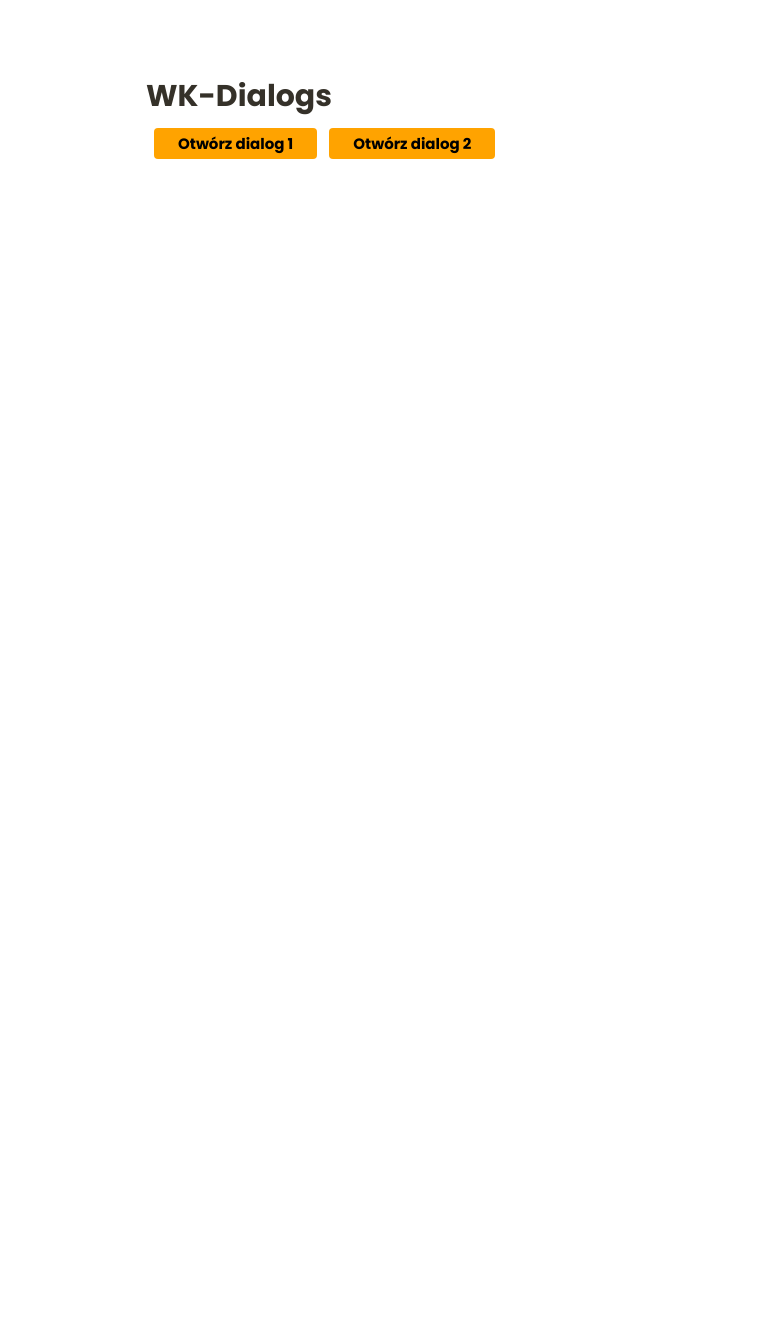
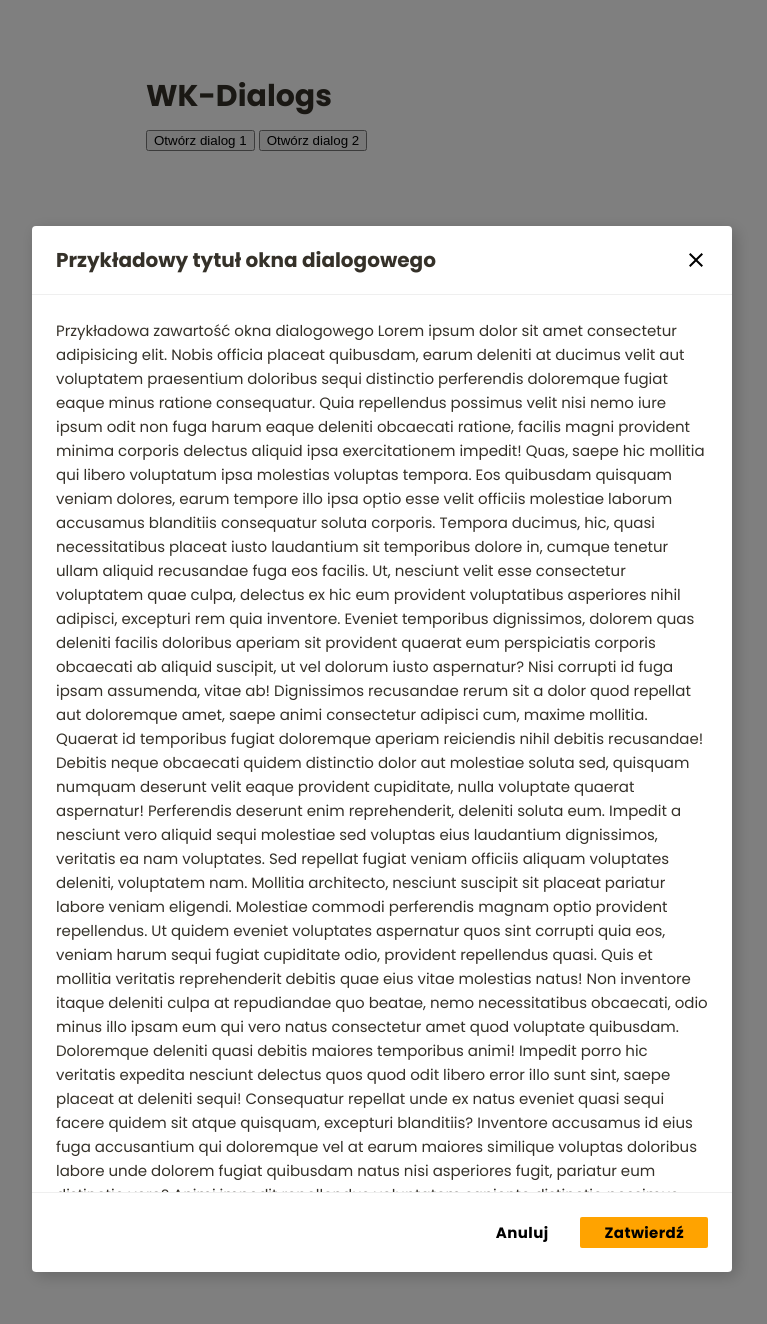
Before and after one commit to wirtuozikodu/wk-dialog, a PHP site: template views/index.twig in a window 1280 px wide. Shown: the top 1324 px of the page, without its empty margins (258-1025 px from the left). Run offline with PHP 8.4, Linux system fonts and the light colour scheme; the template is opened without the code that fills it, so the values that code supplies are empty; some libraries are stand-ins or nearby versions.

Commit message:
Base for new features

```diff
--- a/static/js/wk-dialogs.js
+++ b/static/js/wk-dialogs.js
@@ -66,6 +66,9 @@ function WkDialog(opts) {
     this.is_persistent = ( opts.is_persistent && opts.is_persistent == true ? true : false );
     this.hide_modal = ( opts.hide_modal && opts.hide_modal == true ? true : false );
     this.no_click_animation = ( opts.no_click_animation && opts.no_click_animation == true ? true : false );
+    this.allow_body_scroll = ( opts.allow_body_scroll && opts.allow_body_scroll == true ? true : false );
+    this.openingNode = null;
+    this.closingNode = null;
 
 
     // child elements
@@ -73,8 +76,8 @@ function WkDialog(opts) {
     this.modal = document.querySelector(
         '.wk-dialog-modal[data-dialog="' + this.el_id + '"]'
     );
-    this.popup = document.querySelector(
-        '.wk-dialog-popup[data-dialog="' + this.el_id + '"]'
+    this.window = document.querySelector(
+        '.wk-dialog-window[data-dialog="' + this.el_id + '"]'
     );
 
 
@@ -105,8 +108,13 @@ function WkDialog(opts) {
 
         if(this.value == true) {
             this.eventBus.emit('open', {
-                dialog: this
+                dialog: this,
+                actionNode: this.openingNode
             });
+
+            if(!this.allow_body_scroll) {
+                document.body.style.overflowY = 'hidden';
+            }
 
             document.body.appendChild(document.getElementById(this.el_id));
             this.el.style.zIndex = getMaxZIndex() + 1;
@@ -121,16 +129,17 @@ function WkDialog(opts) {
             this.el.style.display = 'block';
             setTimeout(() => {
                 this.modal.style.opacity = '1';
-                this.popup.style.transform = 'scale(1)';
+                this.window.style.transform = 'scale(1)';
             }, 50);
 
             return;
         } else {
             this.eventBus.emit('close', {
-                dialog: this
+                dialog: this,
+                actionNode: this.closingNode
             });
 
-            this.el.style.zIndex = '0';
+            document.body.style.overflowY = 'auto';
 
             let closingIndex = wkDialogs.activeDialogs.indexOf(this.el_id);
             if(closingIndex !== -1) {
@@ -138,9 +147,10 @@ function WkDialog(opts) {
             }
 
             this.modal.style.opacity = '0';
-            this.popup.style.transform = 'scale(.95)';
+            this.window.style.transform = 'scale(.95)';
             setTimeout(() => {
                 this.el.style.display = 'none';
+                this.el.style.zIndex = '0';
             }, 250);
 
             return;
@@ -148,14 +158,14 @@ function WkDialog(opts) {
     }
 
     this.getMaxWidth = () => {
-        return this.popup.style.maxWidth;
+        return this.window.style.maxWidth;
     }
     this.setMaxWidth = (v) => {
         if(!isNaN(v)) {
-            this.popup.style.maxWidth = v + 'px';
+            this.window.style.maxWidth = v + 'px';
             return;
         } else {
-            this.popup.style.maxWidth = v;
+            this.window.style.maxWidth = v;
             return;
         }
     }
@@ -188,8 +198,8 @@ function WkDialog(opts) {
 
         this.no_click_animation = v;
 
-        if(this.no_click_animation === true) this.popup.classList.add('wk-dialog-popup--no-shake');
-        if(this.no_click_animation === false) this.popup.classList.remove('wk-dialog-popup--no-shake');
+        if(this.no_click_animation === true) this.window.classList.add('wk-dialog-window--no-shake');
+        if(this.no_click_animation === false) this.window.classList.remove('wk-dialog-window--no-shake');
 
         return;
     }
@@ -197,15 +207,15 @@ function WkDialog(opts) {
 
     // internal methods
 
-    this.softClose = () => {
+    this.cancel = () => {
         if(this.is_persistent) {
             this.eventBus.emit('closeAttempt', {
                 dialog: this
             });
 
-            this.popup.style.animation = 'shakePopup .2s ease';
+            this.window.style.animation = 'shakeWindow .2s ease';
             setTimeout(() => {
-                this.popup.style.animation = 'none';
+                this.window.style.animation = 'none';
                 return;
             }, 200)
         } else {
@@ -225,13 +235,15 @@ function WkDialog(opts) {
 window.addEventListener('DOMContentLoaded', () => {
     document.body.addEventListener('click', function(e) {;
         if(e.target.dataset.openDialog && wkDialogs[e.target.dataset.openDialog]) {
+            wkDialogs[e.target.dataset.openDialog].openingNode = e.target;
             wkDialogs[e.target.dataset.openDialog].setValue(true);
             return;
         } else if(e.target.dataset.closeDialog && wkDialogs[e.target.dataset.closeDialog]) {
+            wkDialogs[e.target.dataset.closeDialog].closingNode = e.target;
             wkDialogs[e.target.dataset.closeDialog].setValue(false);
             return;
         } else if(e.target.classList.contains('wk-dialog-modal')) {
-            wkDialogs[e.target.dataset.dialog].softClose();
+            wkDialogs[e.target.dataset.dialog].cancel();
             return;
         }
     })
@@ -240,7 +252,7 @@ window.addEventListener('DOMContentLoaded', () => {
         if(e.key !== "Escape") return;
         if(window.wkDialogs.activeDialogs.length === 0) return;
 
-        window.wkDialogs[wkDialogs.activeDialogs[wkDialogs.activeDialogs.length - 1]].softClose();
+        window.wkDialogs[wkDialogs.activeDialogs[wkDialogs.activeDialogs.length - 1]].cancel();
 
         return;
     });
@@ -248,9 +260,11 @@ window.addEventListener('DOMContentLoaded', () => {
 
 
 
-function getMaxZIndex() {
+function getMaxZIndex(element) {
+    let children_array = (element ? element.querySelectorAll('*') : document.querySelectorAll('body *'));
+
     return Math.max(
-        ...Array.from(document.querySelectorAll('body *'), el =>
+        ...Array.from(children_array, el =>
             parseFloat(window.getComputedStyle(el).zIndex),
         ).filter(zIndex => !Number.isNaN(zIndex)),
         0,
--- a/static/scss/components/_wk-dialog.scss
+++ b/static/scss/components/_wk-dialog.scss
@@ -5,6 +5,11 @@
     width: 100%;
     height: 100%;
     display: none;
+
+    --dialog-padding: 24px;
+    @media screen and (max-width: 600px) {
+        --dialog-padding: 16px;
+    }
 
     &-modal {
         width: 100%;
@@ -24,7 +29,7 @@
         // ---
     }
 
-    &-popup {
+    &-window {
         width: 100%;
         max-width: 100%;
         margin: 0 auto;
@@ -50,23 +55,58 @@
             flex-direction: column;
         }
 
-        // STYLES: POPUP WINDOW
+        // STYLES: DIALOG WINDOW
         background-color: #FFF;
         border-radius: 4px;
         box-shadow: 4px 4px 16px rgba(#000, .2);
         // ---
 
         &__title {
-            max-width: calc(100% - 48px);
+            width: 100%;
+            display: flex;
+            justify-content: space-between;
+            align-items: center;
+
+            &-text {
+                max-width: 100%;
                 overflow: hidden;
                 text-overflow: ellipsis;
                 white-space: nowrap;
+                padding: 24px var(--dialog-padding);
 
                 // STYLES: TITLE
-            padding: 24px;
-            font-size: 24px;
-            line-height: 32px;
+                font-size: 20px;
+                line-height: 1em;
                 font-weight: $FONT_WEIGHT_BOLD;
+                // ---
+            }
+        }
+
+        &__close {
+            padding: 0;
+            margin: 0;
+            margin-right: var(--dialog-padding);
+            background-color: transparent;
+            border: none;
+            cursor: pointer;
+
+            & svg {
+                display: block;
+                pointer-events: none;
+
+                // STYLES: CLOSE BUTTON ICON
+                width: 24px;
+                height: 24px;
+                // ---
+            }
+
+            // STYLES: CLOSE BUTTON
+            color: #000;
+            transition: all .2s ease;
+
+            &:hover {
+                color: $PRIMARY;
+            }
             // ---
         }
 
@@ -80,8 +120,9 @@
             }
 
             // STYLES: CONTENT
-            padding: 24px;
-            border-top: solid 1px $SECONDARY_L90;
+            padding: var(--dialog-padding);
+            border-top: solid 1px #00000010;
+            border-bottom: solid 1px #00000010;
             // ---
         }
 
@@ -89,44 +130,50 @@
             width: 100%;
 
             // STYLES: CONTENT
-            padding: 24px;
+            padding: var(--dialog-padding);
             // ---
         }
     }
 
-    &-close {
-        position: absolute;
-        padding: 0;
-        margin: 0;
-        background-color: transparent;
+    &-button {
+        display: inline-block;
         border: none;
+        font-size: inherit;
+        line-height: 1em;
+        text-align: center;
+        font-family: inherit;
+        font-weight: $FONT_WEIGHT_BOLD;
+        letter-spacing: .4px;
         cursor: pointer;
-
-        & svg {
-            display: block;
-            pointer-events: none;
-
-            // STYLES: CLOSE BUTTON ICON
-            width: 32px;
-            height: 32px;
-            // ---
+        padding: 8px 24px;
+        border-radius: 2px;
+        transition: all .2s ease;
+        &:not(:last-of-type) {
+            margin-left: 8px;
         }
 
-        // STYLES: CLOSE BUTTON
-        top: 8px;
-        right: 8px;
-        color: #000;
-        transition: all .2s ease;
+        background-color: $PRIMARY;
+        &:hover {
+            background-color: $PRIMARY_L;
+        }
 
+        &--text {
+            background-color: transparent;
             &:hover {
-            color: $PRIMARY;
+                background-color: #F8F8F8;
             }
-        // ---
+        }
+    }
+
+    &-actions {
+        display: flex;
+        flex-direction: row-reverse;
+        align-items: center;
     }
 
 }
 
-@keyframes shakePopup {
+@keyframes shakeWindow {
     0% {
         transform: scale(1);
     }
--- a/static/scss/index.scss
+++ b/static/scss/index.scss
@@ -35,29 +35,4 @@ body {
     overflow-x: hidden;
 }
 
-.expl {
-    &-buttons {
-        display: flex;
-        flex-direction: row-reverse;
-        align-items: center;
-    }
-    &-btn {
-        display: inline-block;
-        font-family: inherit;
-        font-size: 15px;
-        line-height: 15px;
-        font-weight: $FONT_WEIGHT_BOLD;
-        padding: 8px 24px;
-        cursor: pointer;
-        border: none;
-        background-color: $PRIMARY;
-        border-radius: 4px;
-        margin-left: 8px;
-
-        &--grey {
-            background-color: $SECONDARY_L90;
-        }
-    }
-}
-
 @import "./components/index";
--- a/views/components/wk-dialog.twig
+++ b/views/components/wk-dialog.twig
@@ -3,35 +3,38 @@
     <div class="wk-dialog-modal" data-dialog="{{ id }}">
 
         <div
-            class="wk-dialog-popup"
+            class="wk-dialog-window"
             style="max-width: {{ maxWidth ? ( maxWidth matches '/^\\d+$/' ? [maxWidth, 'px']|join : maxWidth ) : '100%' }}"
             data-dialog="{{ id }}"
         >
-                {# close button #}
-            {% if hideCloseButton is not same as(true) %}
-                <button class="wk-dialog-close" data-close-dialog="{{ id }}" data-dialog="{{ id }}">
-                    <svg viewBox="0 0 24 24">
-                        <path fill="currentColor" d="M19,6.41L17.59,5L12,10.59L6.41,5L5,6.41L10.59,12L5,17.59L6.41,19L12,13.41L17.59,19L19,17.59L13.41,12L19,6.41Z" />
-                    </svg>
-                </button>
-            {% endif %}
 
                 {# dialog title #}
             {% if block('title') is defined %}
-                <div class="wk-dialog-popup__title" data-dialog="{{ id }}">
-                    {% block title %}{% endblock %}
+                <div class="wk-dialog-window__title" data-dialog="{{ id }}">
+                    <div class="wk-dialog-window__title-text" style="z-index: 5;">
+                        {{ block('title')|raw }}
+                    </div>
+
+                        {# close button #}
+                    {% if hideCloseButton is not same as(true) %}
+                        <button class="wk-dialog-window__close" data-close-dialog="{{ id }}" data-dialog="{{ id }}">
+                            <svg viewBox="0 0 24 24">
+                                <path fill="currentColor" d="M19,6.41L17.59,5L12,10.59L6.41,5L5,6.41L10.59,12L5,17.59L6.41,19L12,13.41L17.59,19L19,17.59L13.41,12L19,6.41Z" />
+                            </svg>
+                        </button>
+                    {% endif %}
                 </div>
             {% endif %}
 
             {% if block('content') is defined %}
-                <div class="wk-dialog-popup__content" data-dialog="{{ id }}">
-                    {% block content %}{% endblock %}
+                <div class="wk-dialog-window__content" data-dialog="{{ id }}">
+                    {{ block('content')|raw }}
                 </div>
             {% endif %}
 
             {% if block('footer') is defined %}
-                <div class="wk-dialog-popup__footer" data-dialog="{{ id }}">
-                    {% block footer %}{% endblock %}
+                <div class="wk-dialog-window__footer" data-dialog="{{ id }}">
+                    {{ block('footer')|raw }}
                 </div>
             {% endif %}
         </div>
@@ -48,7 +51,8 @@
                 value: '{{ value ? value : null }}',
                 is_persistent: '{{ isPersistent ? isPersistent : null }}',
                 hide_modal: '{{ hideModal ? hideModal : null }}',
-                no_click_animation: '{{ no_click_animation ? no_click_animation : null }}'
+                no_click_animation: '{{ noClickAnimation ? noClickAnimation : null }}',
+                allow_body_scroll: '{{ allowBodyScroll ? allowBodyScroll : null }}'
             });
         })();
     </script>
--- a/views/index.twig
+++ b/views/index.twig
@@ -34,16 +34,17 @@
         hideCloseButton: false,
         isPersistent: true,
         noClickAnimation: false,
-        value: false,
-        hideModal: false
+        value: true,
+        hideModal: false,
+        preventBodyScroll: true
     } only %}
         {% block title %}
             Przykładowy tytuł okna dialogowego
         {% endblock %}
         {% block footer %}
-            <div class="expl-buttons">
-                <button class="expl-btn" data-open-dialog="dialog_beta">Zatwierdź</button>
-                <button data-close-dialog="{{ id }}" class="expl-btn expl-btn--grey">Anuluj</button>
+            <div class="wk-dialog-actions">
+                <button class="wk-dialog-button" data-open-dialog="dialog_beta">Zatwierdź</button>
+                <button class="wk-dialog-button wk-dialog-button--text" data-close-dialog="{{ id }}">Anuluj</button>
             </div>
         {% endblock %}
         {% block content %}
@@ -66,7 +67,7 @@
         window.wkDialogs.dialog_alpha.once('close', (e) => {
             console.log(e.dialog.el);
         })
-        window.wkDialogs.dialog_alpha.once('closeAttempt', (e) => {
+        window.wkDialogs.dialog_alpha.once('cancel', (e) => {
             setTimeout(function(){
                 alert("Nie wolno!");
             }, 400);
```
Also changed, not shown: static/css/index.min.css, 4 other files. Lines whose indentation alone changed are shown as unchanged.
